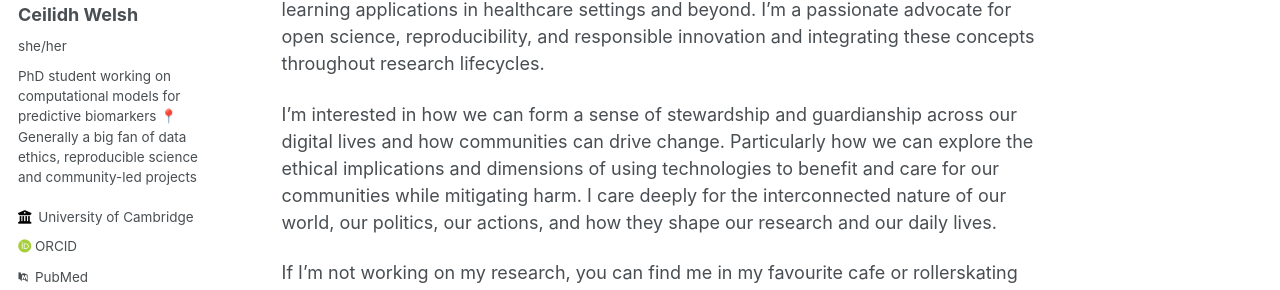
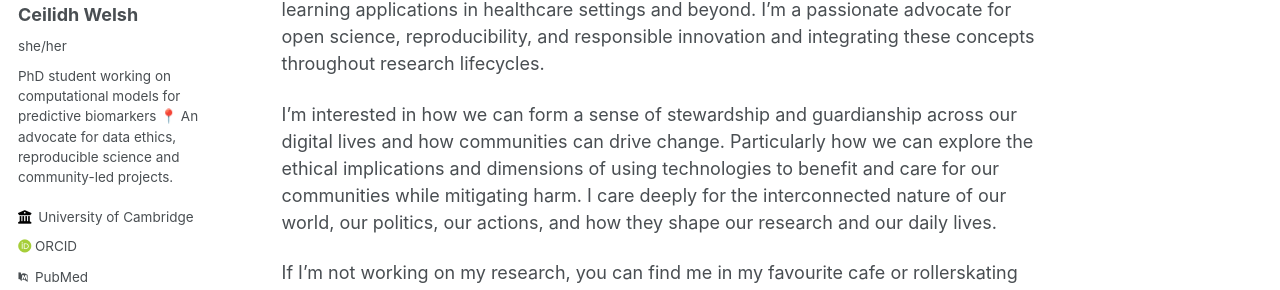
Before and after one commit to CeilidhWelsh/CeilidhWelsh.github.io, a Jekyll site: the page built from _pages/about.md, in a window 1280 px wide. Shown: the part 287-577 px from the top of the page. Built offline with Jekyll 4.4.1, drawn with Linux system fonts in a browser that asks for light colours; some web fonts are replaced.

Commit message:
line break in the config file for the intro

```diff
--- a/_config.yml
+++ b/_config.yml
@@ -24,7 +24,7 @@ author:
   avatar           : "profile.png"
   name             : "Ceilidh Welsh"
   pronouns         : "she/her"
-  bio              : "PhD student working on computational models for predictive biomarkers 📍 Generally a big fan of data ethics, reproducible science and community-led projects"
+  bio              : "PhD student working on computational models for predictive biomarkers 📍 \n An advocate for data ethics, reproducible science and community-led projects."
   location         : #"Earth"
   employer         : "University of Cambridge"
   uri              : # URL
```
